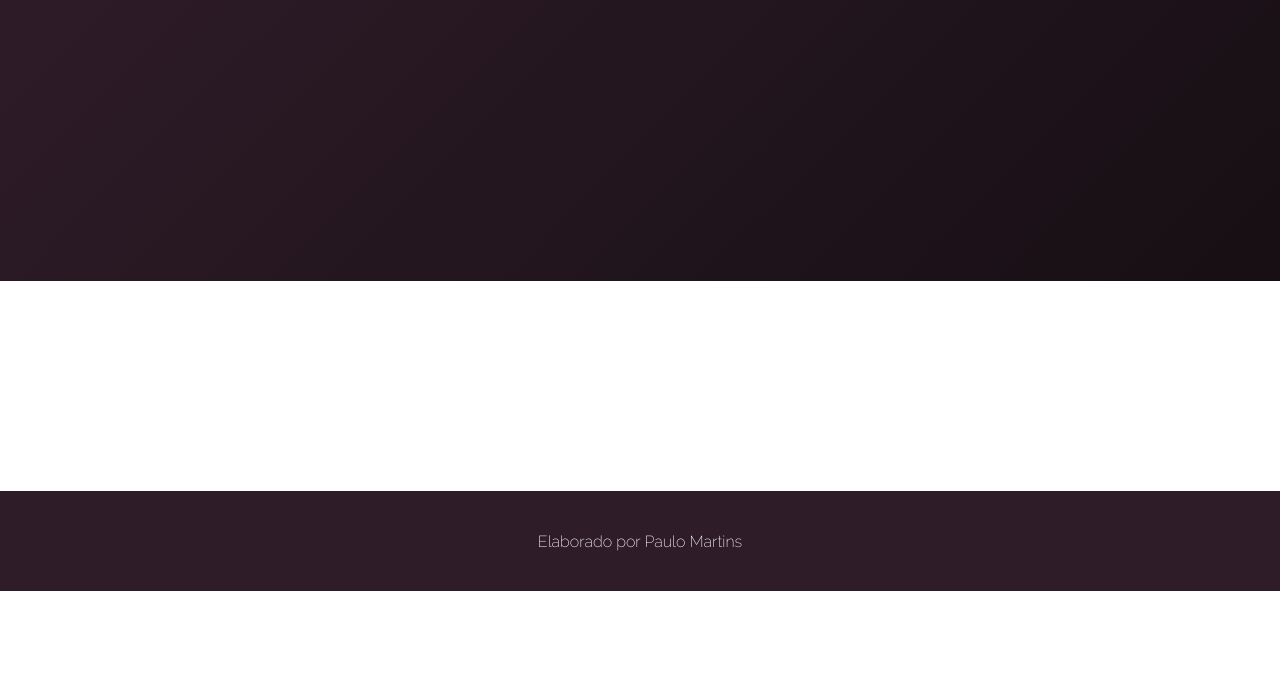
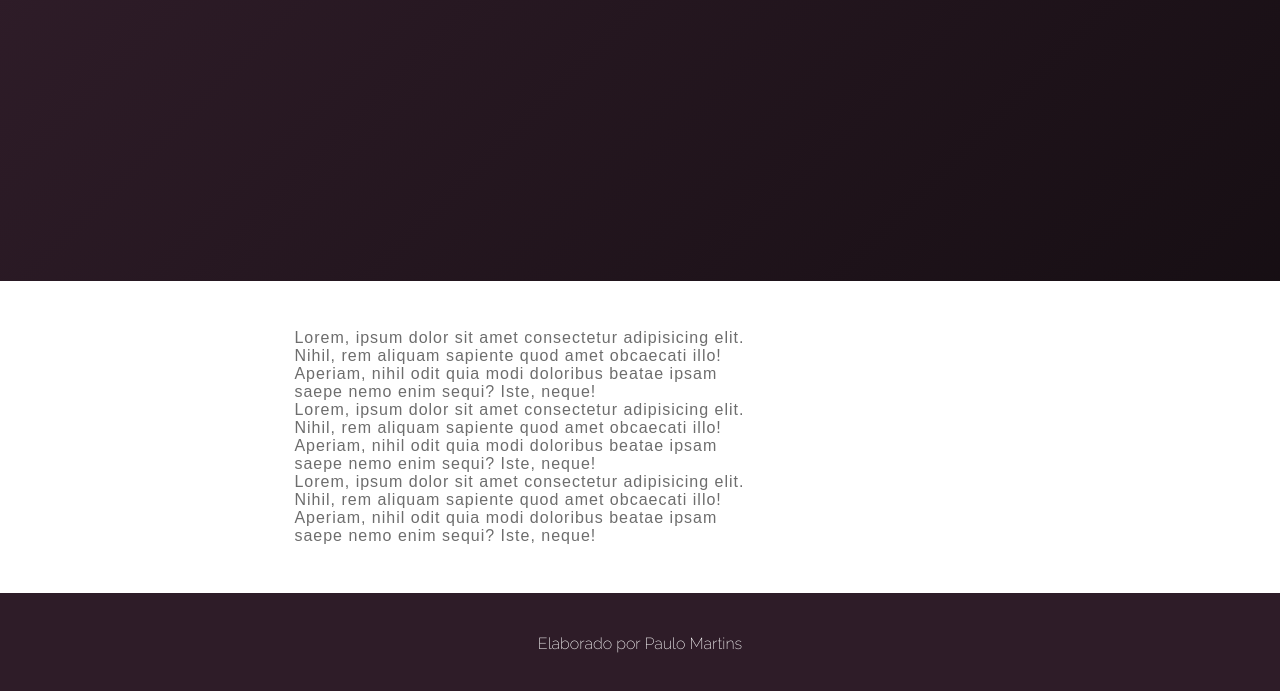
Before and after one commit to Paulomartins2021/Dio-Desafio-GitHub-Primeiro-Repositorio, a plain HTML site: page Projeto final/index.html in a window 1280 px wide. Shown: the part 519-1210 px from the top of the page. Before the commit the page ends 1110 px from the top, so only its background shows below. Drawn offline with Linux system fonts and the light colour scheme.

Commit message:
correcao de div card text

```diff
--- a/Projeto final/index.html
+++ b/Projeto final/index.html
@@ -45,7 +45,7 @@
     <main class="container">
 
         <div class="card-container">
-            </div class="card-text">
+            <div class="card-text">
                 Lorem, ipsum dolor sit amet consectetur adipisicing elit. Nihil, rem aliquam sapiente quod amet obcaecati illo! Aperiam, nihil odit quia modi doloribus beatae ipsam saepe nemo enim sequi? Iste, neque!
             </div>
             <div clas="card">
@@ -57,7 +57,7 @@
         </div>
 
         <div class="card-container">
-            </div class="card-text">
+            <div class="card-text">
                 Lorem, ipsum dolor sit amet consectetur adipisicing elit. Nihil, rem aliquam sapiente quod amet obcaecati illo! Aperiam, nihil odit quia modi doloribus beatae ipsam saepe nemo enim sequi? Iste, neque!
             </div>
             <div clas="card">
@@ -69,7 +69,7 @@
         </div>
 
         <div class="card-container">
-            </div class="card-text">
+            <div class="card-text">
                 Lorem, ipsum dolor sit amet consectetur adipisicing elit. Nihil, rem aliquam sapiente quod amet obcaecati illo! Aperiam, nihil odit quia modi doloribus beatae ipsam saepe nemo enim sequi? Iste, neque!
             </div>
             <div clas="card">
```
